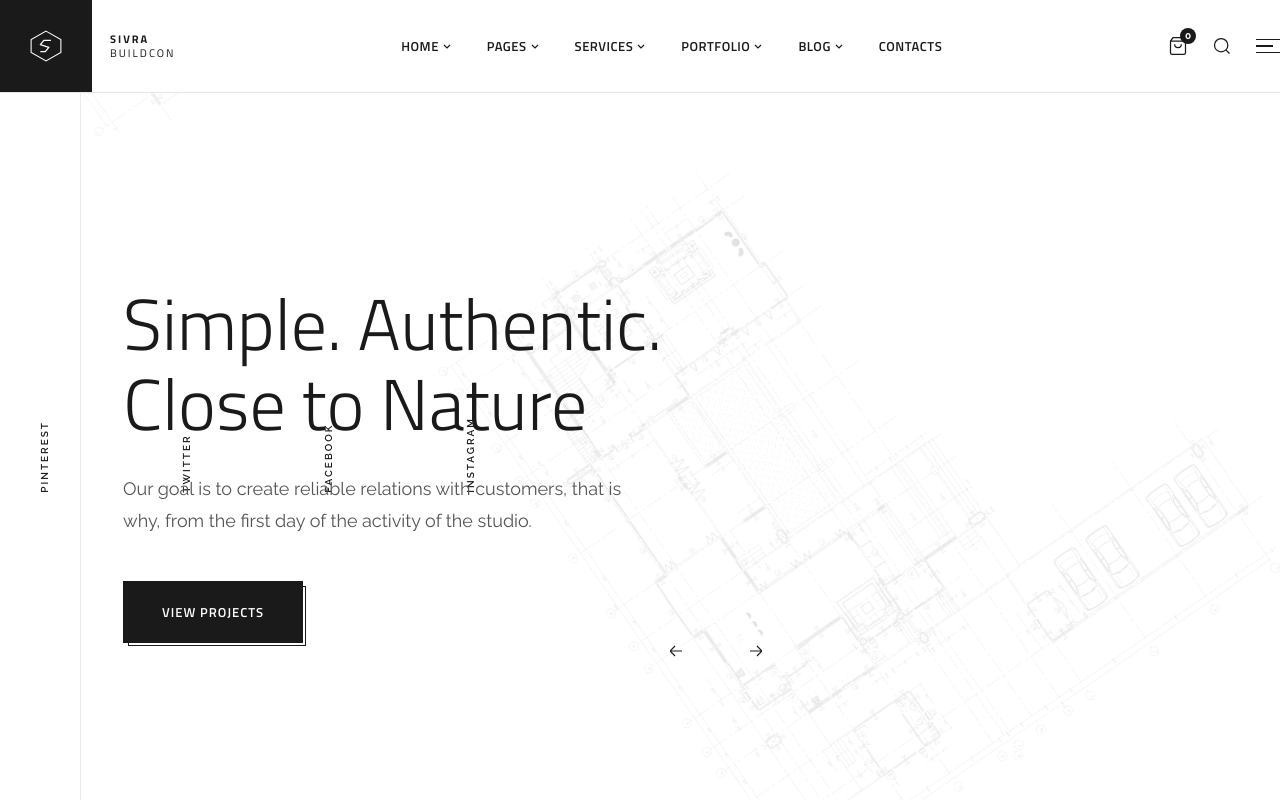
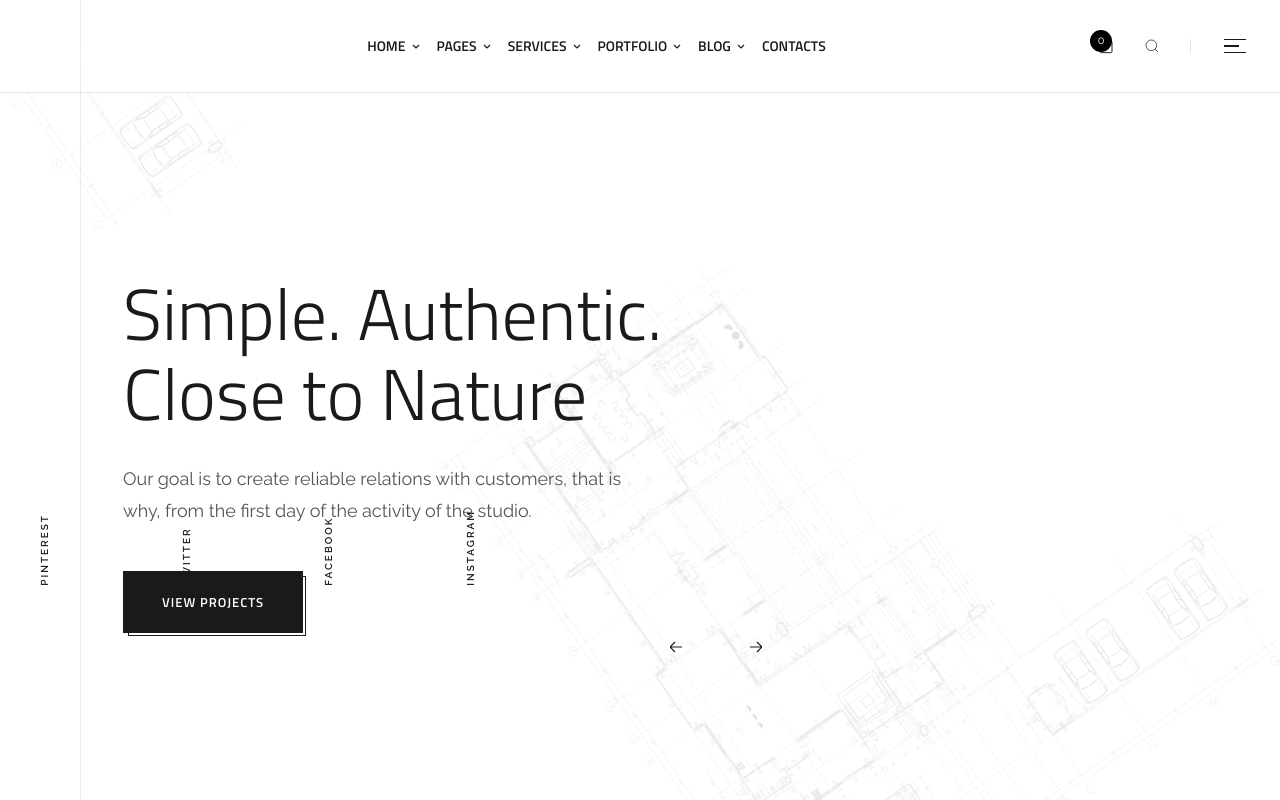
Before and after one commit to Kalandhar01/Siva_con, a Next.js app: page / in a window 1280 px wide. Shown: the top 800 px of the page. Built offline with nearby package versions, Linux system fonts and the light colour scheme.

Commit message:
feat: refine navbar to match reference (logo, spacing, sticky transparent header)

```diff
--- a/src/app/globals.css
+++ b/src/app/globals.css
@@ -370,13 +370,16 @@ a { color: inherit; text-decoration: none; }
 /* ---------- Header ---------- */
 .header-link {
   font-family: var(--font-titillium);
-  font-size: 13px;
+  font-size: 14px;
   font-weight: 600;
   text-transform: uppercase;
-  letter-spacing: 0.5px;
+  letter-spacing: 0;
   color: var(--ink);
   position: relative;
-  padding: 4px 0;
+  padding: 0 17px 0 0;
+  display: inline-flex;
+  align-items: center;
+  gap: 6px;
 }
 .header-link::after {
   content: "";
--- a/src/components/Footer.tsx
+++ b/src/components/Footer.tsx
@@ -32,12 +32,10 @@ export default function Footer() {
                 display: "flex",
                 alignItems: "center",
                 justifyContent: "center",
+                overflow: "hidden",
               }}
             >
-              <svg width="36" height="36" viewBox="0 0 48 48" fill="none">
-                <path d="M24 3L45 15v18L24 45 3 33V15Z" stroke="#1a1a1a" strokeWidth="1.5" fill="none" />
-                <path d="M31 16h-10l-5 6 12 4-5 6H16" stroke="#1a1a1a" strokeWidth="1.8" strokeLinejoin="round" fill="none" />
-              </svg>
+              <img src="/sivra/brand-logo.png" alt="SIVRA Buildcon" style={{ height: 70, width: "auto" }} />
             </div>
             <div
               style={{
--- a/src/components/Header.tsx
+++ b/src/components/Header.tsx
@@ -32,30 +32,25 @@ export default function Header() {
   return (
     <>
       <header
-        className="fixed top-0 left-0 right-0 z-[100] transition-shadow duration-300"
-        style={{ background: "#ffffff", borderBottom: "1px solid #e6e6e6" }}
+        className="sticky top-0 z-[100] transition-all duration-300"
+        style={{
+          background: scrolled ? "#ffffff" : "transparent",
+          borderBottom: "1px solid rgba(0,0,0,0.1)",
+        }}
       >
         <div className="relative mx-auto" style={{ maxWidth: 1440 }}>
           <div className="flex items-center justify-between h-[92px]">
-            {/* Logo tile */}
+            {/* Logo */}
             <a href="#home" className="flex items-center" style={{ height: 92 }}>
-              <div
-                className="flex items-center justify-center"
-                style={{ width: 92, height: 92, background: "#1a1a1a" }}
-              >
-                <svg width="34" height="34" viewBox="0 0 48 48" fill="none">
-                  <path d="M24 3L45 15v18L24 45 3 33V15Z" stroke="#ffffff" strokeWidth="1.5" fill="none" />
-                  <path d="M31 16h-10l-5 6 12 4-5 6H16" stroke="#ffffff" strokeWidth="1.8" strokeLinejoin="round" fill="none" />
-                </svg>
-              </div>
-              <div style={{ marginLeft: 18, lineHeight: 1.1 }}>
-                <div style={{ fontFamily: "var(--font-titillium)", fontSize: 11, fontWeight: 700, letterSpacing: "2px", color: "#1a1a1a" }}>SIVRA</div>
-                <div style={{ fontFamily: "var(--font-titillium)", fontSize: 11, fontWeight: 400, letterSpacing: "2px", color: "#1a1a1a", marginTop: 2 }}>BUILDCON</div>
-              </div>
+              <img
+                src="/sivra/brand-name-logo.png"
+                alt="SIVRA Buildcon"
+                style={{ height: 44, width: "auto", display: "block" }}
+              />
             </a>
 
             {/* Nav */}
-            <nav className="hidden lg:flex items-center gap-9">
+            <nav className="hidden lg:flex items-center" style={{ gap: 0 }}>
               {links.map((l) => (
                 <div key={l.label} className="dropdown-parent relative">
                   <a href={l.href} className="header-link flex items-center gap-1">
@@ -78,14 +73,14 @@ export default function Header() {
             </nav>
 
             {/* Right icons */}
-            <div className="flex items-center gap-6">
-              <a href="#contact" className="relative hidden sm:flex items-center" aria-label="Cart">
-                <svg width="20" height="20" viewBox="0 0 24 24" fill="none" stroke="#1a1a1a" strokeWidth="1.5">
+            <div className="flex items-center">
+              <a href="#contact" className="relative hidden sm:flex items-center" aria-label="Cart" style={{ margin: "0 30px 0 0" }}>
+                <svg width="16" height="16" viewBox="0 0 24 24" fill="none" stroke="#1a1a1a" strokeWidth="1.5">
                   <path d="M6 2L3 6v14a2 2 0 002 2h14a2 2 0 002-2V6l-3-4zM3 6h18M16 10a4 4 0 01-8 0" />
                 </svg>
                 <span
-                  className="absolute -top-2 -right-2 w-4 h-4 rounded-full flex items-center justify-center text-[10px] font-bold"
-                  style={{ background: "#1a1a1a", color: "#ffffff" }}
+                  className="absolute -top-2 -left-2 w-[22px] h-[22px] rounded-full flex items-center justify-center text-[11px] font-normal"
+                  style={{ background: "#000000", color: "#ffffff" }}
                 >
                   0
                 </span>
@@ -95,22 +90,25 @@ export default function Header() {
                 onClick={() => setSearch(true)}
                 aria-label="Search"
                 className="hidden sm:flex items-center"
+                style={{ margin: "0 30px 0 0", color: "#555555" }}
               >
-                <svg width="20" height="20" viewBox="0 0 24 24" fill="none" stroke="#1a1a1a" strokeWidth="1.5">
+                <svg width="16" height="16" viewBox="0 0 24 24" fill="none" stroke="currentColor" strokeWidth="1.5">
                   <circle cx="11" cy="11" r="8" />
                   <path d="M21 21l-4.35-4.35" />
                 </svg>
               </button>
+              <div style={{ borderLeft: "1px solid rgba(0,0,0,0.1)", padding: "0 0 0 33px", margin: "0 34px 0 0", display: "flex", alignItems: "center" }}>
                 <button
                   type="button"
                   onClick={() => setOpen(true)}
                   aria-label="Open menu"
-                className="flex flex-col gap-[5px] w-6"
+                  className="flex flex-col gap-[5px] w-[22px]"
                 >
                   <span style={{ height: 1.5, width: "100%", background: "#1a1a1a" }} />
                   <span style={{ height: 1.5, width: "70%", background: "#1a1a1a" }} />
                   <span style={{ height: 1.5, width: "100%", background: "#1a1a1a" }} />
                 </button>
+              </div>
             </div>
           </div>
         </div>
@@ -130,12 +128,7 @@ export default function Header() {
           </svg>
         </button>
         <div style={{ marginBottom: 40 }}>
-          <div style={{ width: 60, height: 60, background: "#ffffff", display: "flex", alignItems: "center", justifyContent: "center", marginBottom: 16 }}>
-            <svg width="26" height="26" viewBox="0 0 48 48" fill="none">
-              <path d="M24 3L45 15v18L24 45 3 33V15Z" stroke="#1a1a1a" strokeWidth="1.5" fill="none" />
-              <path d="M31 16h-10l-5 6 12 4-5 6H16" stroke="#1a1a1a" strokeWidth="1.8" strokeLinejoin="round" fill="none" />
-            </svg>
-          </div>
+          <img src="/sivra/brand-logo.png" alt="SIVRA Buildcon" style={{ height: 60, width: "auto", marginBottom: 16 }} />
           <div style={{ fontFamily: "var(--font-titillium)", fontSize: 13, fontWeight: 700, letterSpacing: "2px", color: "#ffffff" }}>SIVRA BUILDCON</div>
         </div>
 
--- a/src/components/Hero.tsx
+++ b/src/components/Hero.tsx
@@ -49,9 +49,9 @@ export default function Hero() {
         <a href="#" className="hover:opacity-60 transition-opacity">Instagram</a>
       </div>
 
-      <div className="relative mx-auto h-full" style={{ maxWidth: 1260, paddingTop: 92 }}>
+      <div className="relative mx-auto h-full" style={{ maxWidth: 1260, paddingTop: 0 }}>
         {/* Text column */}
-        <div className="absolute left-[113px] top-[463px] -translate-y-1/2 z-20 w-[550px] max-w-[90%]">
+        <div className="absolute left-[113px] top-[180px] z-20 w-[550px] max-w-[90%]">
           <div key={`t-${index}`} className="hero-slide-enter">
             <h1
               style={{
@@ -90,7 +90,7 @@ export default function Hero() {
         {/* Image */}
         <div
           key={`i-${index}`}
-          className="hero-image-enter absolute right-[10px] top-[92px] z-10 hidden md:block"
+          className="hero-image-enter absolute right-[10px] top-[-3px] z-10 hidden md:block"
           style={{ width: 616, height: 584, overflow: "hidden" }}
         >
           <Image
@@ -123,7 +123,7 @@ export default function Hero() {
         </div>
 
         {/* Arrows */}
-        <div className="absolute z-20 hidden md:flex gap-6" style={{ left: 654, top: 637 }}>
+        <div className="absolute z-20 hidden md:flex gap-6" style={{ left: 654, top: 540 }}>
           <button
             type="button"
             onClick={() => go(-1)}
```
Also changed, not shown: public/sivra/brand-logo.png (added), public/sivra/brand-name-logo.png (added). Lines whose indentation alone changed are shown as unchanged.
